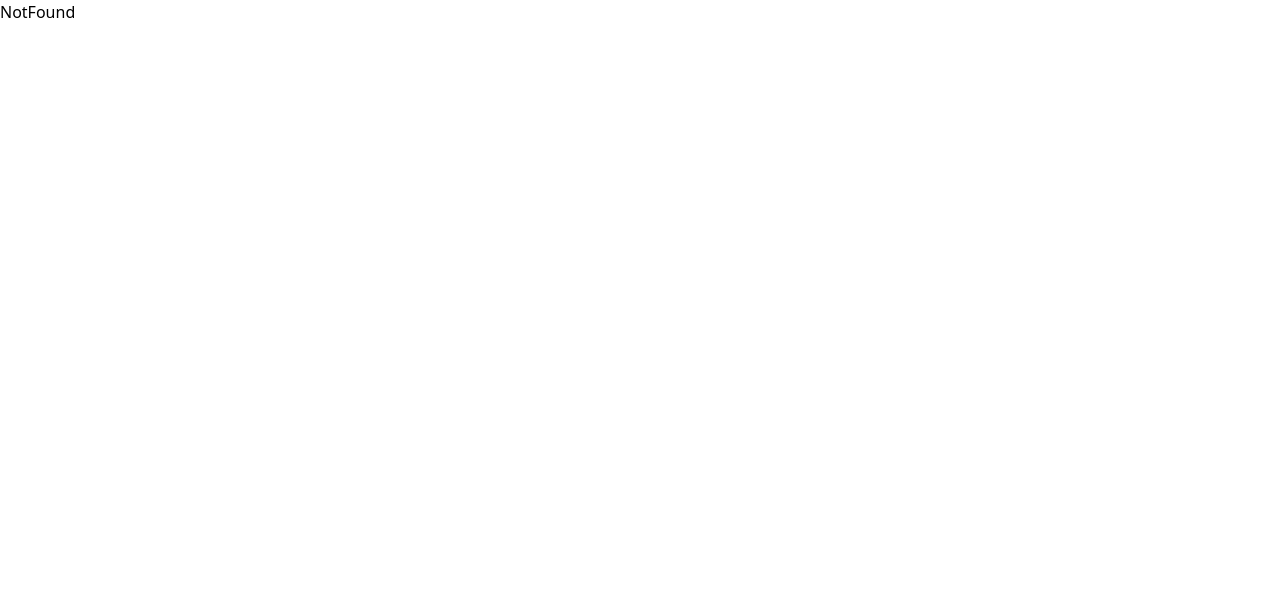
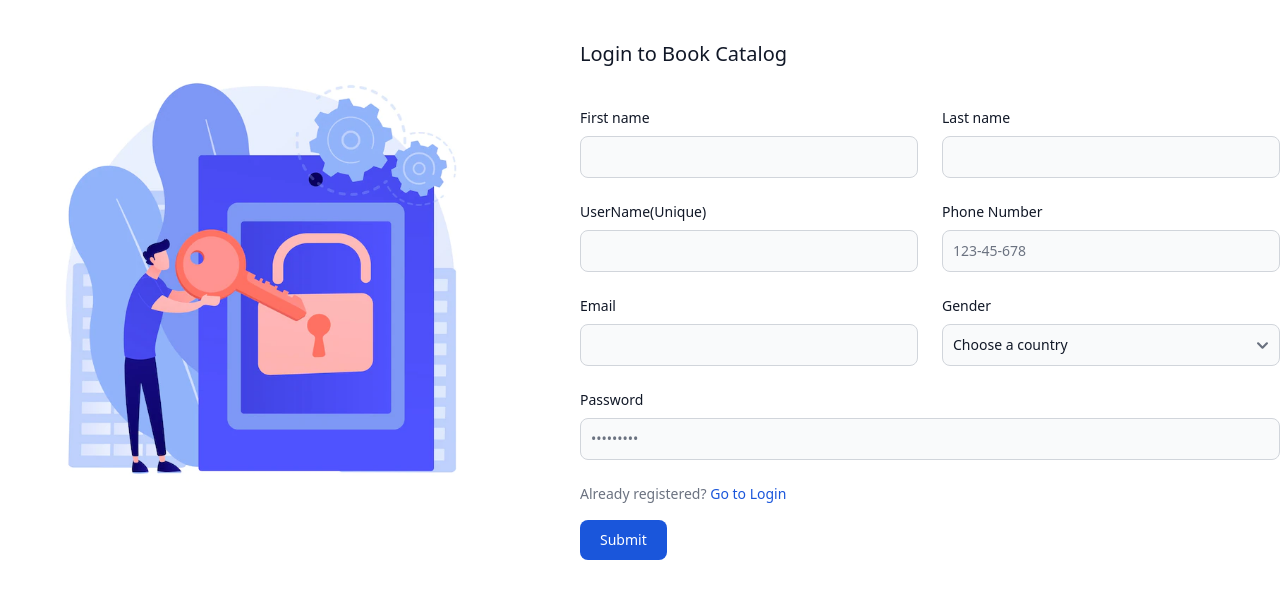
Before and after one commit to Mohon45/book-catalog-frontend, a React (Vite) app: page /signup in a window 1280 px wide. Shown: the top 598 px of the page. Built offline with nearby package versions, Linux system fonts and the light colour scheme.

Commit message:
registration page done

```diff
--- /dev/null
+++ b/src/pages/SignUp.tsx
@@ -0,0 +1,141 @@
+import { Link } from "react-router-dom";
+import login from "../assets/login.png";
+const SignUp = () => {
+  return (
+    <div className="flex items-center">
+      <div>
+        <img src={login} className="w-[90%]" alt="" />
+      </div>
+
+      <form className="">
+        <h5 className="text-xl font-medium text-gray-900 my-10">
+          Login to Book Catalog
+        </h5>
+        <div className="w-[700px] grid gap-6 mb-6 md:grid-cols-2">
+          <div>
+            <label
+              htmlFor="first_name"
+              className="block mb-2 text-sm font-medium text-gray-900 dark:text-white"
+            >
+              First name
+            </label>
+            <input
+              type="text"
+              id="first_name"
+              className="bg-gray-50 border border-gray-300 text-gray-900 text-sm rounded-lg focus:ring-blue-500 focus:border-blue-500 block w-full p-2.5 dark:bg-gray-700 dark:border-gray-600 dark:placeholder-gray-400 dark:text-white dark:focus:ring-blue-500 dark:focus:border-blue-500"
+              required
+            />
+          </div>
+          <div>
+            <label
+              htmlFor="last_name"
+              className="block mb-2 text-sm font-medium text-gray-900 dark:text-white"
+            >
+              Last name
+            </label>
+            <input
+              type="text"
+              id="last_name"
+              className="bg-gray-50 border border-gray-300 text-gray-900 text-sm rounded-lg focus:ring-blue-500 focus:border-blue-500 block w-full p-2.5 dark:bg-gray-700 dark:border-gray-600 dark:placeholder-gray-400 dark:text-white dark:focus:ring-blue-500 dark:focus:border-blue-500"
+              required
+            />
+          </div>
+          <div>
+            <label
+              htmlFor="userName"
+              className="block mb-2 text-sm font-medium text-gray-900 dark:text-white"
+            >
+              UserName(Unique)
+            </label>
+            <input
+              type="text"
+              id="userName"
+              className="bg-gray-50 border border-gray-300 text-gray-900 text-sm rounded-lg focus:ring-blue-500 focus:border-blue-500 block w-full p-2.5 dark:bg-gray-700 dark:border-gray-600 dark:placeholder-gray-400 dark:text-white dark:focus:ring-blue-500 dark:focus:border-blue-500"
+              required
+            />
+          </div>
+          <div>
+            <label
+              htmlFor="phone"
+              className="block mb-2 text-sm font-medium text-gray-900 dark:text-white"
+            >
+              Phone Number
+            </label>
+            <input
+              type="tel"
+              id="phone"
+              className="bg-gray-50 border border-gray-300 text-gray-900 text-sm rounded-lg focus:ring-blue-500 focus:border-blue-500 block w-full p-2.5 dark:bg-gray-700 dark:border-gray-600 dark:placeholder-gray-400 dark:text-white dark:focus:ring-blue-500 dark:focus:border-blue-500"
+              placeholder="123-45-678"
+              pattern="[0-9]{3}-[0-9]{2}-[0-9]{3}"
+              required
+            />
+          </div>
+          <div>
+            <label
+              htmlFor="email"
+              className="block mb-2 text-sm font-medium text-gray-900 dark:text-white"
+            >
+              Email
+            </label>
+            <input
+              type="email"
+              id="email"
+              className="bg-gray-50 border border-gray-300 text-gray-900 text-sm rounded-lg focus:ring-blue-500 focus:border-blue-500 block w-full p-2.5 dark:bg-gray-700 dark:border-gray-600 dark:placeholder-gray-400 dark:text-white dark:focus:ring-blue-500 dark:focus:border-blue-500"
+              required
+            />
+          </div>
+          <div>
+            <label
+              htmlFor="gender"
+              className="block mb-2 text-sm font-medium text-gray-900 dark:text-white"
+            >
+              Gender
+            </label>
+            <select
+              id="gender"
+              className="bg-gray-50 border border-gray-300 text-gray-900 text-sm rounded-lg focus:ring-blue-500 focus:border-blue-500 block w-full p-2.5 dark:bg-gray-700 dark:border-gray-600 dark:placeholder-gray-400 dark:text-white dark:focus:ring-blue-500 dark:focus:border-blue-500"
+            >
+              <option selected>Choose a country</option>
+              <option value="male">Male</option>
+              <option value="female">Female</option>
+            </select>
+          </div>
+        </div>
+
+        <div className="mb-6">
+          <label
+            htmlFor="password"
+            className="block mb-2 text-sm font-medium text-gray-900 dark:text-white"
+          >
+            Password
+          </label>
+          <input
+            type="password"
+            id="password"
+            className="bg-gray-50 border border-gray-300 text-gray-900 text-sm rounded-lg focus:ring-blue-500 focus:border-blue-500 block w-full p-2.5 dark:bg-gray-700 dark:border-gray-600 dark:placeholder-gray-400 dark:text-white dark:focus:ring-blue-500 dark:focus:border-blue-500"
+            placeholder="•••••••••"
+            required
+          />
+        </div>
+
+        <div className="text-sm font-medium text-gray-500 mb-4">
+          Already registered?{" "}
+          <Link
+            to="/login"
+            className="text-blue-700 hover:underline dark:text-blue-500"
+          >
+            Go to Login
+          </Link>
+        </div>
+        <button
+          type="submit"
+          className="text-white bg-blue-700 hover:bg-blue-800 focus:ring-4 focus:outline-none focus:ring-blue-300 font-medium rounded-lg text-sm w-full sm:w-auto px-5 py-2.5 text-center dark:bg-blue-600 dark:hover:bg-blue-700 dark:focus:ring-blue-800"
+        >
+          Submit
+        </button>
+      </form>
+    </div>
+  );
+};
+
+export default SignUp;
```
Also changed, not shown: src/routes/routes.tsx (+5 -4 lines).
